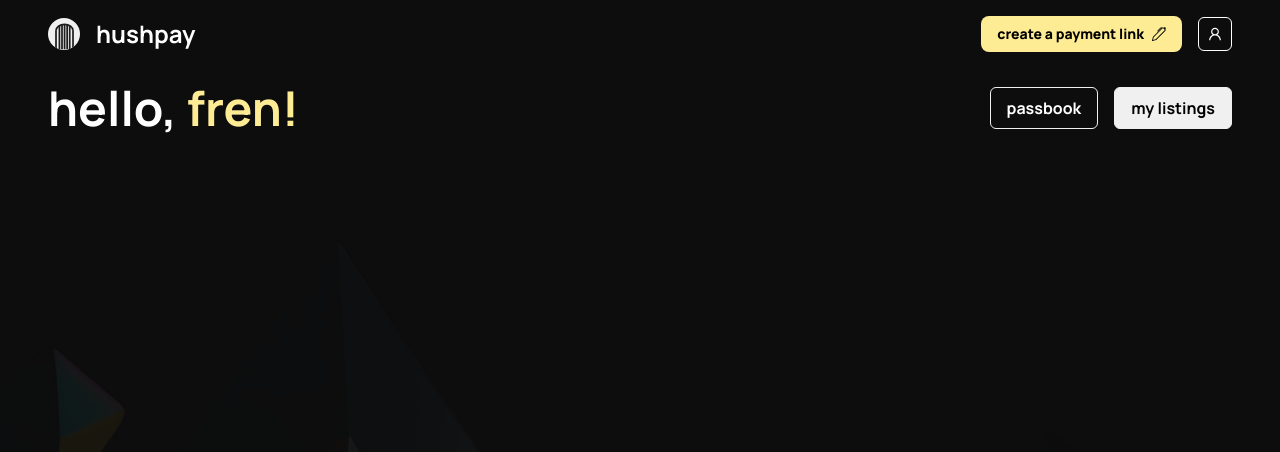
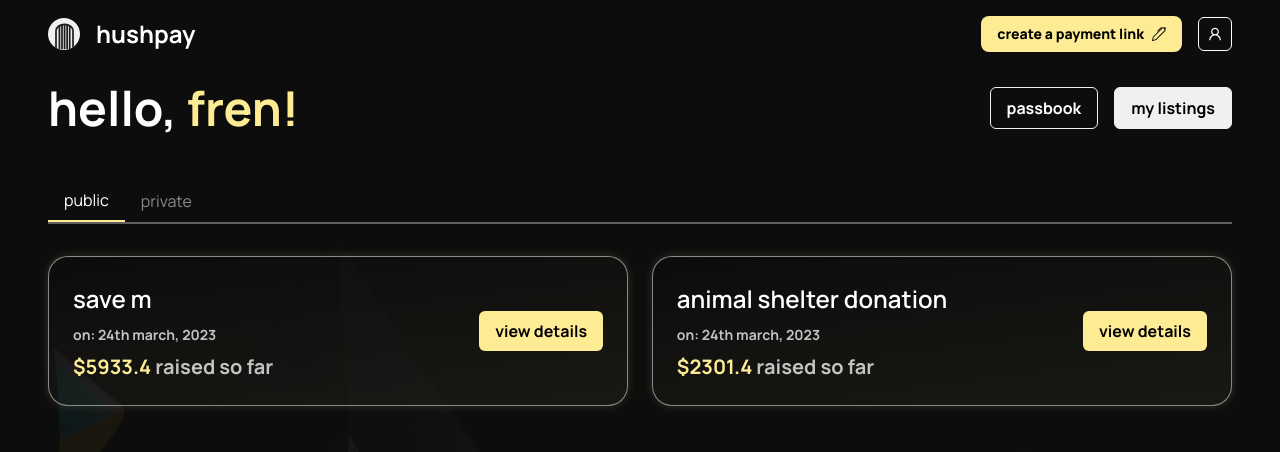
Before and after one commit to sxmawl/hushpay, a Next.js app: page /passbook in a window 1280 px wide. Both pictures are taken after a click on the button "my listings". Shown: the top 452 px of the page. Built offline with nearby package versions, Linux system fonts and the light colour scheme.

Commit message:
add: my listings

```diff
--- a/src/components/paymentCard.tsx
+++ b/src/components/paymentCard.tsx
@@ -31,7 +31,7 @@ function PaymentCard({
           </div>
         </div>
         <div className="flex justify-center md:justify-start text-sm font-bold text-[rgb(255,255,255,0.75)]">on: {date}</div>
-        <div className="flex justify-center md:justify-start text-sm font-bold text-[rgb(255,255,255,0.75)]">for: <span className="cursor-pointer text-[rgb(255,255,255,0.95)] border-b-[1px] border-slate-500">{cause}</span></div>
+        <div className="flex justify-center md:justify-start text-sm font-bold text-[rgb(255,255,255,0.75)]">for: <span className="cursor-pointer text-[rgb(255,255,255,0.95)] underline">{cause}</span></div>
       </div>
       <button className="bg-secondary px-4 py-2 mt-4 md:mt-0 rounded-md font-bold">view details</button>
       <div className="hidden"> :D </div>
--- /dev/null
+++ b/src/components/profileListingCard.tsx
@@ -0,0 +1,31 @@
+import React from "react";
+
+function ProfileListingCard({
+  amount,
+  date,
+  cause,
+  details
+}: {
+  amount: string;
+  date: string;
+  cause: string;
+  details?: string;
+}) {
+  return (
+    <div className="payment-card w-full md:w-[49%] lowercase mb-8 flex justify-between flex-col md:flex-row items-center">
+      <div className="flex flex-col">
+        <div className="flex items-center text-[0.75rem] md:text-[1.5rem]">
+          <div className="font-semibold">
+            {cause}
+          </div>
+        </div>
+        <div className="flex justify-center md:justify-start text-sm font-bold text-[rgb(255,255,255,0.75)] my-2">on: {date}</div>
+        <div className="flex justify-center md:justify-start text-xl font-bold text-[#feec95]">${amount} <span className="text-[rgb(255,255,255,0.75)] ml-1"> raised so far</span></div>
+      </div>
+      <button className="bg-secondary px-4 py-2 mt-4 md:mt-0 rounded-md font-bold">view details</button>
+      <div className="hidden"> :D </div>
+    </div>
+  );
+}
+
+export default ProfileListingCard;
--- /dev/null
+++ b/src/components/profileListings.tsx
@@ -0,0 +1,78 @@
+import React from "react";
+import PaymentCard from "./paymentCard";
+import ProfileListingCard from "./profileListingCard";
+
+function ProfileListings() {
+  const [state, setState] = React.useState("public");
+
+  const changeActiveState = (newValue: string) => {
+    setState(newValue);
+  };
+
+  const data = [
+    {
+      amount: "145203.4",
+      date: "24th March, 2023",
+      cause: "educat",
+      type: "private"
+    },
+    {
+      amount: "5953.204",
+      date: "24th March, 2023",
+      cause: "someo",
+      type: 'private'
+    },
+    {
+      amount: "5933.4",
+      date: "24th March, 2023",
+      cause: "save m",
+      type: 'public'
+    },
+    {
+      amount: "2301.4",
+      date: "24th March, 2023",
+      cause: "animal shelter donation",
+      type: 'public'
+    },
+  ];
+
+  const filtered = data.filter(listing => listing.type == state);
+
+  const payments = filtered.map((listing) => {
+    return (
+      <ProfileListingCard
+        amount={listing.amount}
+        date={listing.date}
+        cause={listing.cause}
+      />
+    );
+  });
+
+  return (
+    <div className="mt-2">
+      <div className="flex justify-start">
+        <button
+          onClick={() => changeActiveState("public")}
+          className={`px-4 pb-2 text-[#88898B] ${
+            state === "public" ? "current" : ""
+          }`}
+        >
+          public
+        </button>
+        <button
+          onClick={() => changeActiveState("private")}
+          className={`px-4 pb-2 text-[#88898B] ${
+            state === "private" ? "current" : ""
+          } `}
+        >
+          private
+        </button>
+      </div>
+      <div className="w-full border-t-2 flex flex-wrap justify-between pt-8 border-[rgb(217,217,217,0.4)] pb-2">
+        {payments}
+      </div>
+    </div>
+  );
+}
+
+export default ProfileListings;
--- a/src/pages/passbook.tsx
+++ b/src/pages/passbook.tsx
@@ -2,6 +2,7 @@ import React, { useEffect } from "react";
 import "@/app/globals.css";
 import Altnavbar from "@/components/altNavbar";
 import Payments from "@/components/payments";
+import ProfileListings from "@/components/profileListings";
 
 function Passbook() {
   const [active, setActive] = React.useState("passbook");
@@ -37,7 +38,7 @@ function Passbook() {
         </div>
       </div>
       <div className="mt-12 flex flex-wrap justify-between flex-col md:flex-row"></div>
-      {active === "passbook" ? <Payments/> : ""}
+      {active === "passbook" ? <Payments/> : <ProfileListings/>}
     </div>
   );
 }
```
